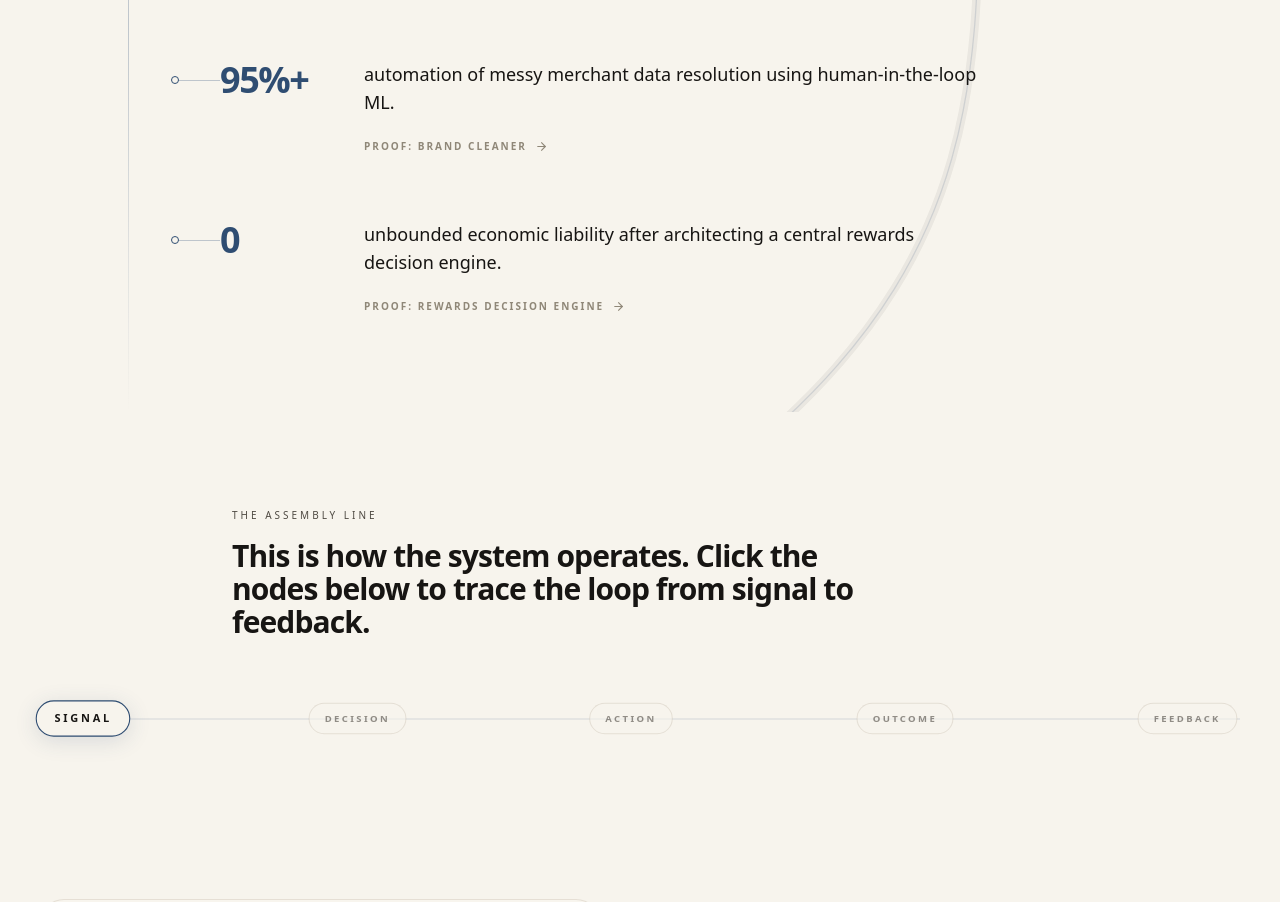
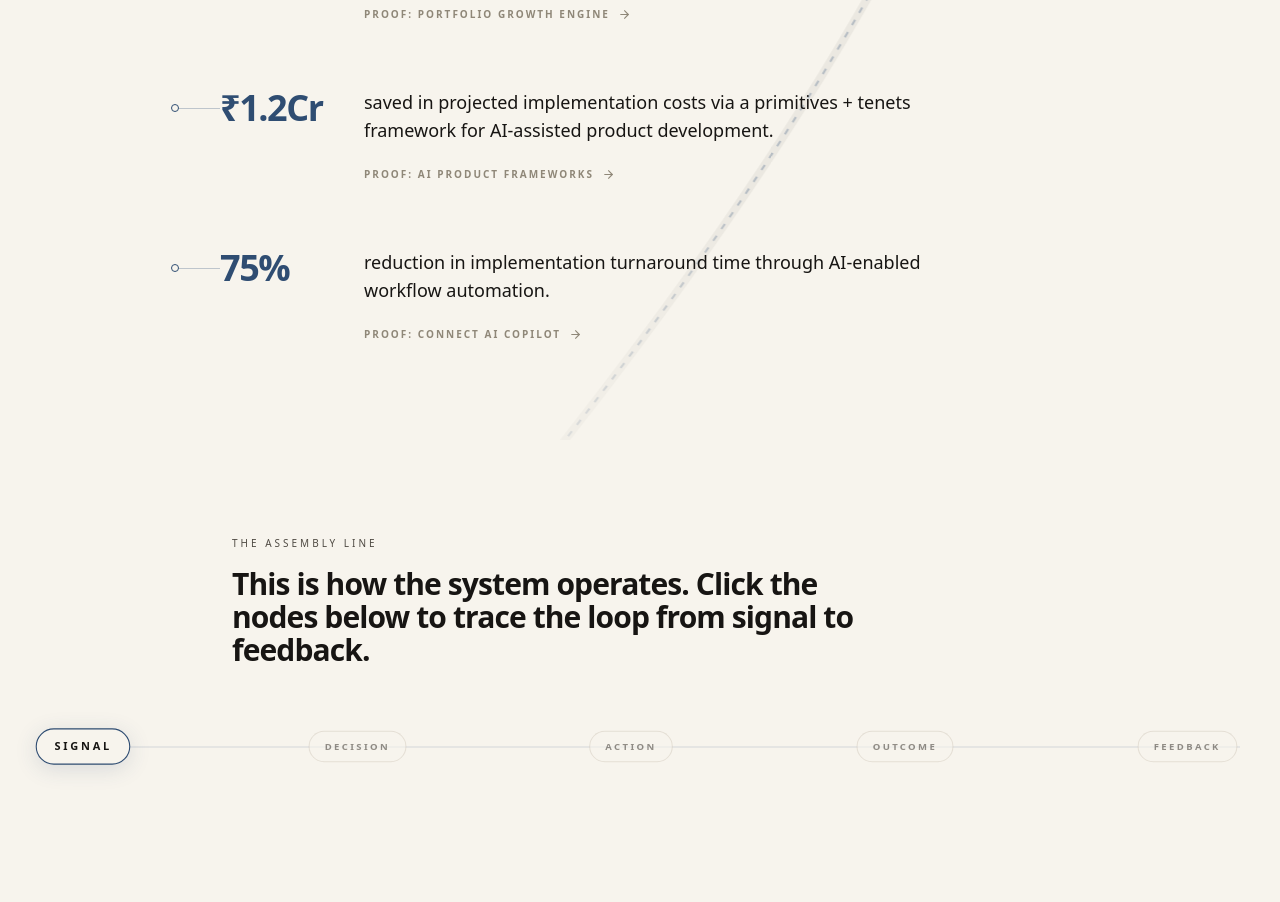
Before and after one commit to VipulDeora/portfolio, a React (Vite) app: page / in a window 1280 px wide. Shown: the part 1160-2062 px from the top of the page. Built offline with nearby package versions, Linux system fonts and the light colour scheme; a web font is replaced by a local one.

Commit message:
feat: update ContinuousSpine visualization, refresh homepage metrics, and align port configuration in test scripts.

```diff
--- a/check_errors.mjs
+++ b/check_errors.mjs
@@ -18,7 +18,7 @@ import puppeteer from 'puppeteer';
   });
 
   try {
-    await page.goto('http://localhost:5175', { waitUntil: 'domcontentloaded', timeout: 15000 });
+    await page.goto('http://localhost:5174', { waitUntil: 'domcontentloaded', timeout: 15000 });
     const content = await page.evaluate(() => document.body.innerText);
     console.log("=== PAGE CONTENT START ===");
     console.log(content.substring(0, 500) + "...[truncated]");
--- a/src/components/Shared.jsx
+++ b/src/components/Shared.jsx
@@ -113,20 +113,57 @@ export function Nav() {
 
 export function ContinuousSpine() {
   return (
-    <div aria-hidden="true" className="pointer-events-none absolute inset-x-0 top-[640px] z-[1] hidden h-[3400px] md:block">
-      <svg className="mx-auto h-full w-full max-w-7xl" viewBox="0 0 1200 3400" fill="none" preserveAspectRatio="none">
-        <path
-          d="M990 0 C830 350 1040 640 735 940 C480 1190 730 1500 420 1780 C190 1990 360 2350 670 2580 C870 2730 760 3160 520 3400"
-          stroke="#171513"
-          strokeOpacity="0.055"
-          strokeWidth="8"
-        />
-        <path
-          d="M990 0 C830 350 1040 640 735 940 C480 1190 730 1500 420 1780 C190 1990 360 2350 670 2580 C870 2730 760 3160 520 3400"
-          stroke="#3D5A80"
-          strokeOpacity="0.16"
-          strokeWidth="1.2"
-        />
+    <div aria-hidden="true" className="pointer-events-none absolute inset-x-0 top-0 z-[1] hidden h-[4040px] md:block overflow-hidden">
+      <svg className="mx-auto h-full w-full max-w-7xl" viewBox="0 0 1200 4040" fill="none" preserveAspectRatio="none">
+        <defs>
+          <filter id="glow-ball">
+            <feGaussianBlur stdDeviation="6" result="coloredBlur"/>
+            <feMerge>
+              <feMergeNode in="coloredBlur"/>
+              <feMergeNode in="SourceGraphic"/>
+            </feMerge>
+          </filter>
+          <linearGradient id="grad-1" x1="0" y1="0" x2="0" y2="1">
+            <stop offset="0%" stopColor="white" stopOpacity="0" />
+            <stop offset="15%" stopColor="white" stopOpacity="1" />
+            <stop offset="70%" stopColor="white" stopOpacity="1" />
+            <stop offset="100%" stopColor="white" stopOpacity="0" />
+          </linearGradient>
+          <mask id="mask-1">
+            <rect x="0" y="300" width="1200" height="1500" fill="url(#grad-1)" />
+          </mask>
+
+          <linearGradient id="grad-2" x1="0" y1="0" x2="0" y2="1">
+            <stop offset="0%" stopColor="white" stopOpacity="0" />
+            <stop offset="30%" stopColor="white" stopOpacity="1" />
+            <stop offset="100%" stopColor="white" stopOpacity="1" />
+          </linearGradient>
+          <mask id="mask-2">
+            <rect x="0" y="2440" width="1200" height="800" fill="url(#grad-2)" />
+          </mask>
+        </defs>
+
+        {/* Top Curve - ProofBridge */}
+        <g mask="url(#mask-1)">
+          <path id="spine-1" d="M 1050 300 C 1050 800, 800 1240, 500 1640" stroke="#3D5A80" strokeOpacity="0.3" strokeWidth="2" strokeDasharray="6 8" />
+          <path d="M 1050 300 C 1050 800, 800 1240, 500 1640" stroke="#171513" strokeOpacity="0.05" strokeWidth="8" />
+          <circle r="8" fill="#2F4D72" filter="url(#glow-ball)">
+            <animateMotion dur="6s" repeatCount="indefinite" calcMode="spline" keySplines="0.4 0 0.2 1" keyTimes="0; 1">
+              <mpath href="#spine-1" />
+            </animateMotion>
+          </circle>
+        </g>
+
+        {/* Bottom Curve - ClosingLayer */}
+        <g mask="url(#mask-2)">
+          <path id="spine-2" d="M 150 2440 C 150 2840, 500 2940, 1050 3140" stroke="#3D5A80" strokeOpacity="0.3" strokeWidth="2" strokeDasharray="6 8" />
+          <path d="M 150 2440 C 150 2840, 500 2940, 1050 3140" stroke="#171513" strokeOpacity="0.05" strokeWidth="8" />
+          <circle r="8" fill="#2F4D72" filter="url(#glow-ball)">
+            <animateMotion dur="7s" repeatCount="indefinite" calcMode="spline" keySplines="0.4 0 0.2 1" keyTimes="0; 1">
+              <mpath href="#spine-2" />
+            </animateMotion>
+          </circle>
+        </g>
       </svg>
     </div>
   );
--- a/src/pages/Homepage.jsx
+++ b/src/pages/Homepage.jsx
@@ -55,30 +55,27 @@ function ProofBridge() {
   const proofs = [
     {
       metric: "5x",
-      description: "increase in transaction frequency via dynamic behavioral clustering.",
+      description: "improvement in transaction frequency via behavioral recommendation models.",
       source: systemsData["portfolio-growth-engine"].name,
       link: "/systems/portfolio-growth-engine"
     },
     {
-      metric: "95%+",
-      description: "automation of messy merchant data resolution using human-in-the-loop ML.",
-      source: systemsData["brand-cleaner"].name,
-      link: "/systems/portfolio-growth-engine" // Fallback since brand cleaner isn't a full page yet
+      metric: "₹1.2Cr",
+      description: "saved in projected implementation costs via a primitives + tenets framework for AI-assisted product development.",
+      source: "AI Product Frameworks",
+      link: "/#experiments"
     },
     {
-      metric: "0",
-      description: "unbounded economic liability after architecting a central rewards decision engine.",
-      source: systemsData["rewards-decision-engine"].name,
-      link: "/systems/rewards-decision-engine"
+      metric: "75%",
+      description: "reduction in implementation turnaround time through AI-enabled workflow automation.",
+      source: systemsData["connect-ai-copilot"].name,
+      link: "/systems/connect-ai-copilot" // Placeholder for now
     }
   ];
 
   return (
     <section className="relative mx-auto max-w-7xl px-5 py-24 md:px-10 z-20">
-      {/* Continuous Spine Motif connecting through the section */}
-      <div className="absolute top-0 bottom-0 left-5 md:left-[10%] w-px bg-gradient-to-b from-transparent via-[#3D5A80]/30 to-transparent hidden md:block" />
-
-      <div className="md:ml-[15%] max-w-3xl">
+      <div className="md:ml-[15%] max-w-3xl relative z-10">
         <div className="mb-20">
           <h2 className="text-3xl font-semibold leading-[1.1] tracking-[-0.03em] text-[#171513] md:text-4xl">
             Systems only matter if they change the outcome.
@@ -171,24 +168,30 @@ function LayerSignal() {
     signalsRef.current = Array.from({ length: 40 }).map(() => ({
       x: Math.random() * 400,
       y: Math.random() * 400,
-      dur: 2 + Math.random() * 2,
-      del: Math.random() * 2
+      dur: 2 + Math.random() * 3,
+      del: Math.random() * 3
     }));
   }
   const signals = signalsRef.current;
 
   return (
     <div className="w-full h-full flex items-center justify-center pointer-events-none">
+      <style>{`
+        @keyframes signal-pulse {
+          0%, 100% { transform: scale(0.9); opacity: 0.4; }
+          50% { transform: scale(1.2); opacity: 0.8; box-shadow: 0 0 6px rgba(47,77,114,0.2); }
+        }
+      `}</style>
       <div className="grid md:grid-cols-2 gap-20 max-w-7xl px-10 items-center w-full">
         <div className="relative h-[400px] w-full border border-[#B9AD9B]/30 rounded-3xl bg-[#FBF8F0]/40 overflow-hidden">
           <Texture />
           {signals.map((sig, i) => (
             <div
               key={i}
-              className="absolute w-1.5 h-1.5 bg-[#2F4D72] rounded-full animate-pulse opacity-80"
+              className="absolute w-1.5 h-1.5 bg-[#2F4D72] rounded-full"
               style={{
                 left: sig.x, top: sig.y,
-                animationDuration: `${sig.dur}s`,
+                animation: `signal-pulse ${sig.dur}s ease-in-out infinite`,
                 animationDelay: `${sig.del}s`
               }}
             />
@@ -211,9 +214,10 @@ function LayerSignal() {
 function LayerDecision() {
   const linesRef = useRef(null);
   if (!linesRef.current) {
-    linesRef.current = Array.from({ length: 12 }).map(() => ({
-      x1: Math.random() > 0.5 ? 0 : 400,
-      y1: Math.random() * 400
+    linesRef.current = Array.from({ length: 16 }).map(() => ({
+      x1: Math.random() > 0.5 ? (Math.random() > 0.5 ? -50 : 450) : Math.random() * 400,
+      y1: Math.random() > 0.5 ? (Math.random() > 0.5 ? -50 : 450) : Math.random() * 400,
+      delay: Math.random() * 2
     }));
   }
   const lines = linesRef.current;
@@ -221,8 +225,15 @@ function LayerDecision() {
   return (
     <div className="w-full h-full flex items-center justify-center pointer-events-none">
       <style>{`
-        @keyframes flow {
-          to { stroke-dashoffset: 0; }
+        @keyframes converge {
+          0% { stroke-dashoffset: 200; opacity: 0; }
+          20% { opacity: 1; }
+          80% { stroke-dashoffset: 0; opacity: 1; }
+          100% { stroke-dashoffset: 0; opacity: 0; }
+        }
+        @keyframes pulse-core {
+          0%, 100% { transform: scale(1); box-shadow: 0 0 20px rgba(47,77,114,0.2); }
+          50% { transform: scale(1.15); box-shadow: 0 0 50px rgba(47,77,114,0.6); }
         }
       `}</style>
       <div className="grid md:grid-cols-2 gap-20 max-w-7xl px-10 items-center w-full">
@@ -250,17 +261,20 @@ function LayerDecision() {
                    x2="200"
                    y2="200"
                    stroke="#3D5A80"
-                   strokeWidth="1.5"
-                   strokeOpacity="0.3"
-                   strokeDasharray="4 4"
-                   strokeDashoffset="100"
-                   style={{ animation: "flow 2s linear infinite" }}
+                   strokeWidth="2"
+                   strokeLinecap="round"
+                   strokeDasharray="4 200"
+                   strokeDashoffset="200"
+                   style={{
+                     animation: `converge 2.5s ease-in infinite`,
+                     animationDelay: `${l.delay}s`
+                   }}
                  />
                ))}
              </svg>
           </div>
-          <div className="relative z-10 w-24 h-24 bg-[#EFE9DD] border-2 border-[#2F4D72] rounded-2xl shadow-[0_0_40px_rgba(47,77,114,0.2)] flex items-center justify-center">
-             <div className="w-8 h-8 bg-[#2F4D72] rounded-full animate-pulse" />
+          <div className="relative z-10 w-24 h-24 bg-[#EFE9DD] border-2 border-[#2F4D72] rounded-2xl flex items-center justify-center" style={{ animation: 'pulse-core 2.5s ease-in-out infinite' }}>
+             <div className="w-8 h-8 bg-[#2F4D72] rounded-full" />
           </div>
         </div>
       </div>
@@ -271,34 +285,73 @@ function LayerDecision() {
 function LayerAction() {
   const pathsRef = useRef(null);
   if (!pathsRef.current) {
-    pathsRef.current = Array.from({ length: 8 }).map(() => {
-      return `M 200 200 Q ${Math.random() * 400} ${Math.random() * 400} ${Math.random() > 0.5 ? 0 : 400} ${Math.random() > 0.5 ? 0 : 400}`;
+    pathsRef.current = Array.from({ length: 6 }).map((_, i) => {
+      // Distribute evenly in a circle, with slight random jitter
+      const angle = (i / 6) * Math.PI * 2 + (Math.random() * 0.4 - 0.2);
+      const distance = 350; // Extend well past the edges
+
+      // End point
+      const x2 = 200 + Math.cos(angle) * distance;
+      const y2 = 200 + Math.sin(angle) * distance;
+
+      // First control point (1/3rd out, pushed to one side)
+      const r1 = distance * 0.33;
+      const angle1 = angle + 0.6; // Bends left
+      const cx1 = 200 + Math.cos(angle1) * r1;
+      const cy1 = 200 + Math.sin(angle1) * r1;
+
+      // Second control point (2/3rds out, pushed to the opposite side)
+      const r2 = distance * 0.66;
+      const angle2 = angle - 0.6; // Bends right
+      const cx2 = 200 + Math.cos(angle2) * r2;
+      const cy2 = 200 + Math.sin(angle2) * r2;
+
+      return {
+        d: `M 200 200 C ${cx1} ${cy1}, ${cx2} ${cy2}, ${x2} ${y2}`,
+        delay: Math.random() * 4,
+        dur: 8 + Math.random() * 4 // Extremely slow, 8-12 seconds
+      };
     });
   }
   const paths = pathsRef.current;
 
   return (
     <div className="w-full h-full flex items-center justify-center pointer-events-none">
+      <style>{`
+        @keyframes flow-fluid {
+          0% { stroke-dashoffset: 400; opacity: 0; stroke-width: 3; }
+          20% { opacity: 0.8; }
+          50% { stroke-dashoffset: 0; stroke-width: 2; opacity: 0.6; }
+          80% { opacity: 0.4; }
+          100% { stroke-dashoffset: -400; opacity: 0; stroke-width: 1; }
+        }
+      `}</style>
       <div className="grid md:grid-cols-2 gap-20 max-w-7xl px-10 items-center w-full">
         <div className="relative h-[400px] w-full border border-[#B9AD9B]/30 rounded-3xl bg-[#FBF8F0]/40 overflow-hidden flex items-center justify-center">
           <Texture />
           <div className="absolute inset-0">
              <svg className="w-full h-full" viewBox="0 0 400 400">
-               {paths.map((d, i) => (
+               {paths.map((p, i) => (
                  <path
                    key={i}
-                   d={d}
+                   d={p.d}
                    stroke="#2F4D72"
-                   strokeWidth="2"
-                   strokeOpacity="0.6"
+                   strokeOpacity="0.8"
                    fill="none"
-                   className="animate-pulse"
-                   style={{ animationDelay: `${i * 0.15}s`, animationDuration: "2s" }}
+                   strokeDasharray="400 400"
+                   strokeDashoffset="400"
+                   strokeLinecap="round"
+                   style={{
+                     animation: `flow-fluid ${p.dur}s ease-in-out infinite`,
+                     animationDelay: `${p.delay}s`
+                   }}
                  />
                ))}
              </svg>
           </div>
-          <div className="relative z-10 w-16 h-16 bg-[#2F4D72] rounded-full shadow-[0_0_30px_rgba(47,77,114,0.4)]" />
+          <div className="relative z-10 w-16 h-16 bg-[#2F4D72] rounded-full shadow-[0_0_40px_rgba(47,77,114,0.6)] flex items-center justify-center">
+            <div className="w-6 h-6 bg-[#F7F4ED]/50 rounded-full animate-pulse" />
+          </div>
         </div>
         <div className="max-w-md pointer-events-auto">
           <div className="text-[10px] uppercase tracking-[0.26em] text-[#2F4D72] mb-4">Thinking</div>
@@ -441,15 +494,13 @@ function AssemblyLine() {
 
 function ClosingLayer() {
   return (
-    <section className="relative mx-auto max-w-7xl px-5 pb-10 pt-20 md:px-10 md:pb-16 z-20 bg-[#F7F4ED]">
-      <div className="relative overflow-hidden rounded-[2.4rem] bg-[#F1EBDD]/68 p-8 shadow-[0_52px_170px_rgba(26,26,24,0.055),inset_0_1px_0_rgba(255,255,255,0.42)] md:p-12">
+    <section className="relative mx-auto max-w-7xl px-5 pb-10 pt-24 md:px-10 md:pb-16 z-20">
+
+      <div className="relative overflow-hidden rounded-[2.4rem] bg-[#F1EBDD]/68 p-8 shadow-[0_52px_170px_rgba(26,26,24,0.055),inset_0_1px_0_rgba(255,255,255,0.42)] md:p-12 mt-10 md:ml-[15%] max-w-7xl mx-auto z-10">
         <Texture />
         <MaterialLight />
         <div className="relative grid gap-14 md:grid-cols-[0.9fr_1.1fr] md:items-end">
           <div>
-            <div className="mb-8 flex items-center gap-3 text-[10px] uppercase tracking-[0.3em] text-[#4F4A43]">
-              <Mail size={13} className="text-[#2F4D72]" /> conversation layer
-            </div>
             <h2 className="max-w-xl text-4xl font-semibold leading-[1.03] tracking-[-0.045em] text-[#171513] md:text-6xl">
               If this kind of system is worth exploring, the next loop is conversation.
             </h2>
@@ -468,24 +519,53 @@ function ClosingLayer() {
               <Link to="/thinking/ai-is-not-the-product" className="text-center rounded-full bg-[#FBF8F0]/48 px-5 py-4 text-[10px] uppercase tracking-[0.22em] text-[#4F4A43] hover:bg-[#FBF8F0]/80 transition">
                 Read Essays
               </Link>
-              <a href="mailto:hello@vipuldeora.com" className="text-center rounded-full bg-[#FBF8F0]/48 px-5 py-4 text-[10px] uppercase tracking-[0.22em] text-[#2F4D72] font-semibold hover:bg-[#FBF8F0]/80 transition">
+              <a href="mailto:hello@vipuldeora.com" className="text-center rounded-full bg-[#2F4D72] px-5 py-4 text-[10px] uppercase tracking-[0.22em] text-[#F7F4ED] font-semibold hover:bg-[#203650] shadow-[0_8px_20px_rgba(47,77,114,0.25)] transition-all hover:shadow-[0_8px_25px_rgba(47,77,114,0.4)] hover:-translate-y-0.5">
                 Reach Out
               </a>
             </div>
           </div>
         </div>
       </div>
-      <footer className="relative mx-auto mt-16 max-w-7xl py-8">
-        <div className="flex flex-col gap-6 text-[10px] uppercase tracking-[0.26em] text-[#4F4A43] md:flex-row md:items-center md:justify-between">
-          <div>Vipul Deora / decision systems</div>
-          <div className="flex gap-6">
-            <span>signals</span>
-            <span className="text-[#2F4D72]">feedback</span>
-            <span>next loop</span>
+    </section>
+  );
+}
+
+function Footer() {
+  return (
+    <footer className="relative w-full bg-[#2F4D72] py-12 px-5 md:px-10 z-30 overflow-hidden">
+      <style>{`
+        @keyframes footer-radial-ripple {
+          0%, 87% { opacity: 0; transform: translate(-50%, -50%) scale(0.1); }
+          89% { opacity: 0.8; transform: translate(-50%, -50%) scale(0.3); }
+          100% { opacity: 0; transform: translate(-50%, -50%) scale(4); }
+        }
+      `}</style>
+
+      {/* Container to match SVG boundaries for perfect alignment */}
+      <div className="absolute inset-0 max-w-7xl mx-auto pointer-events-none">
+        {/* The radial light pulse spreading from the point of impact (x=1050/1200 = 87.5%) */}
+        <div
+          className="absolute top-0 left-[87.5%] w-[800px] h-[800px] mix-blend-screen"
+          style={{
+            background: 'radial-gradient(circle, rgba(166,192,217,0.3) 0%, rgba(166,192,217,0) 65%)',
+            animation: 'footer-radial-ripple 7s infinite cubic-bezier(0.2, 0.8, 0.2, 1)'
+          }}
+        />
+      </div>
+
+      <div className="max-w-7xl mx-auto md:ml-[15%] relative z-10">
+        <div className="flex flex-col gap-6 text-[10px] uppercase tracking-[0.26em] text-[#A6C0D9] md:flex-row md:items-center md:justify-between">
+          <div className="text-[#F7F4ED] font-semibold opacity-90">Vipul Deora / Decision Systems</div>
+          <div className="flex flex-col md:flex-row gap-4 md:gap-8 items-start md:items-center">
+            <a href="https://linkedin.com/in/vipul-deora-a80394145" target="_blank" rel="noreferrer" className="text-[#F7F4ED] font-bold border-b border-[#F7F4ED]/30 pb-0.5 hover:text-white hover:border-white transition-colors">
+              LinkedIn
+            </a>
+            <a href="tel:+918447403937" className="hover:text-[#F7F4ED] transition-colors">+91 8447403937</a>
+            <a href="mailto:vipuldeora95@gmail.com" className="hover:text-[#F7F4ED] transition-colors">vipuldeora95@gmail.com</a>
           </div>
         </div>
-      </footer>
-    </section>
+      </div>
+    </footer>
   );
 }
 
@@ -512,6 +592,7 @@ export default function Homepage() {
       <ProofBridge />
       <AssemblyLine />
       <ClosingLayer />
+      <Footer />
     </>
   );
 }
```
Also changed, not shown: 1 other file (tests, documents, lock files or other folders).
